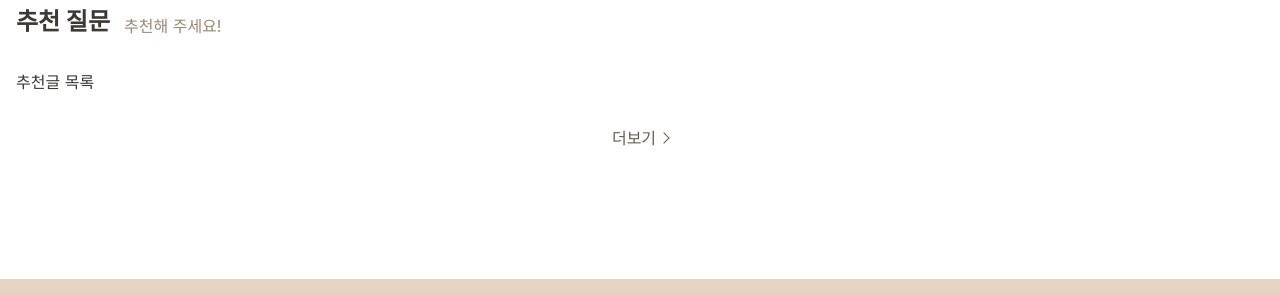
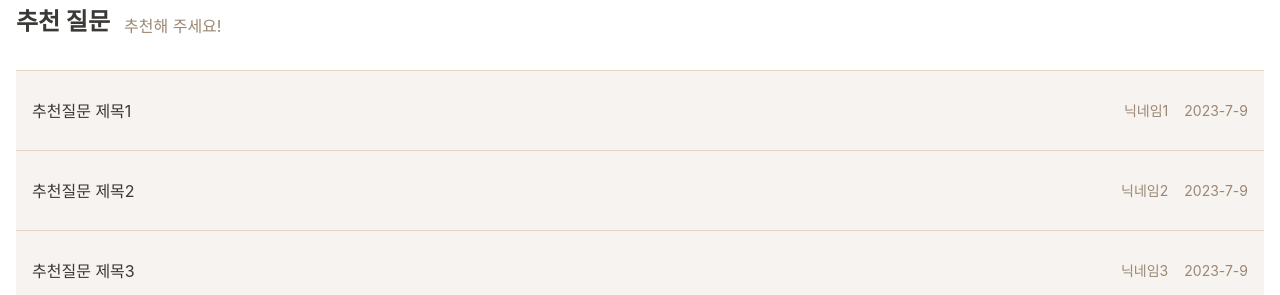
Before and after one commit to j2yn34/ScentOf, a React (Vite) app: page / in a window 1280 px wide. Shown: the part 502-797 px from the top of the page. Built offline with nearby package versions, Linux system fonts and the light colour scheme.

Commit message:
Feat: RecommendPost 컴포넌트 구현
- 추천글 샘플 데이터 생성, 추천글 컴포넌트 및 라우팅 구현
- postedDate 렌더링 수정해야 함.

```diff
--- a/src/components/Router.tsx
+++ b/src/components/Router.tsx
@@ -15,6 +15,7 @@ const Router = () => {
       <Route path="/review" element={<Review />} />
       <Route path="/review/:id" element={<ReviewDetail />} />
       <Route path="/recommend" element={<Recommend />} />
+      <Route path="/recommend/:id" element={<Recommend />} />
     </Routes>
   );
 };
--- a/src/components/posts/RecommendPost.tsx
+++ b/src/components/posts/RecommendPost.tsx
@@ -1,5 +1,26 @@
-const RecommendPost = () => {
-  return <div>추천글 목록</div>;
+import { Link } from "react-router-dom";
+import { recommendData } from "../../database/sampleData";
+
+const RecommendPost = (): JSX.Element => {
+  const limit = 4;
+
+  return (
+    <div>
+      <div className="flex flex-col">
+        {recommendData.slice(0, limit).map((recommend, index) => (
+          <Link to={`/recommend/${recommend.id}`} key={index}>
+            <div className="flex items-center justify-between bg-beige w-full min-h-[80px] p-4 border-t border-brown-200 ">
+              <p className="text-brown-900 text-md">{recommend.title}</p>
+              <div className="text-brown-400 md:text-sm sm:text-xs">
+                <span className="px-4">{recommend.nickname}</span>
+                <span>2023-7-9</span>
+              </div>
+            </div>
+          </Link>
+        ))}
+      </div>
+    </div>
+  );
 };
 
 export default RecommendPost;
--- a/src/components/posts/ReviewPost.tsx
+++ b/src/components/posts/ReviewPost.tsx
@@ -28,7 +28,7 @@ const ReviewPost = (): JSX.Element => {
             <h2 className="card-title py-1 text-brown-900">
               {review.productName}
             </h2>
-            <p className="text-sm text-brown-500">{review.reviewTitle}</p>
+            <p className="text-sm text-brown-500">{review.title}</p>
             <div className="flex flex-col items-end mt-2">
               <span className="text-right text-sm text-brown-400 my-1">
                 {review.nickname}
--- a/src/database/sampleData.tsx
+++ b/src/database/sampleData.tsx
@@ -1,42 +1,76 @@
 export interface ReviewData {
-  imageUrl: string;
-  brandName: string;
-  productName: string;
-  reviewTitle: string;
-  nickname: string;
-  rating: number;
-  id: number;
+  readonly id: number;
+  readonly imageUrl?: string;
+  readonly brandName: string;
+  readonly productName: string;
+  readonly title: string;
+  readonly nickname: string;
+  readonly rating: number;
+}
+
+export interface RecommendData {
+  readonly id: number;
+  readonly title: string;
+  readonly nickname: string;
+  readonly postedDate: number;
 }
 
 export const reviewData: ReviewData[] = [
   {
+    id: 1,
     imageUrl:
       "https://shop.dior.co.kr/cdn/shop/products/3348901627375_0_800x.jpg?v=1671502598",
     brandName: "브랜드명",
     productName: "제품명1",
-    reviewTitle: "한줄평 리뷰 제목",
+    title: "한줄평 리뷰 제목",
     nickname: "닉네임1",
     rating: 4.5,
-    id: 1,
   },
   {
+    id: 2,
     imageUrl:
       "https://www.dailygrid.net/news/photo/201905/222119_121434_5843.jpg",
     brandName: "브랜드명",
     productName: "제품명2",
-    reviewTitle: "한줄평 리뷰 제목",
+    title: "한줄평 리뷰 제목",
     nickname: "닉네임2",
     rating: 4,
-    id: 2,
   },
   {
+    id: 3,
     imageUrl:
       "https://nonfiction.com/web/product/small/202008/9475d4ce8aa398a0e69c3b0f98a4c335.jpg",
     brandName: "브랜드명",
     productName: "제품명3",
-    reviewTitle: "한줄평 리뷰 제목",
+    title: "한줄평 리뷰 제목",
     nickname: "닉네임3",
     rating: 3.5,
-    id: 3,
   },
 ];
+
+export const recommendData: RecommendData[] = [
+  {
+    id: 1,
+    title: "추천질문 제목1",
+    nickname: "닉네임1",
+    postedDate: 2023 - 7 - 7,
+  },
+  {
+    id: 2,
+    title: "추천질문 제목2",
+    nickname: "닉네임2",
+    postedDate: 2023 - 7 - 8,
+  },
+  {
+    id: 3,
+    title: "추천질문 제목3",
+    nickname: "닉네임3",
+    postedDate: 2023 - 7 - 9,
+  },
+  {
+    id: 4,
+    title: "추천질문 제목4",
+    nickname: "닉네임4",
+    postedDate: 2023 - 7 - 10,
+  },
+];
```
